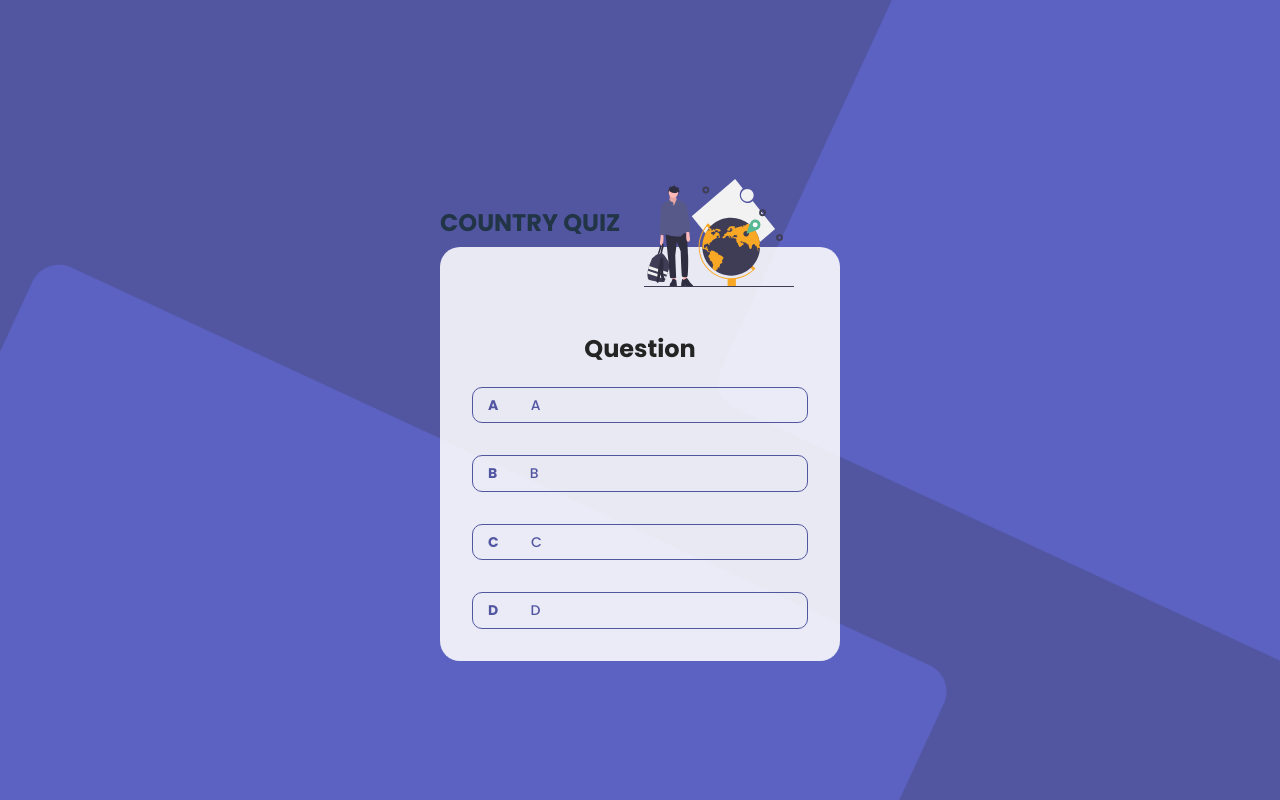
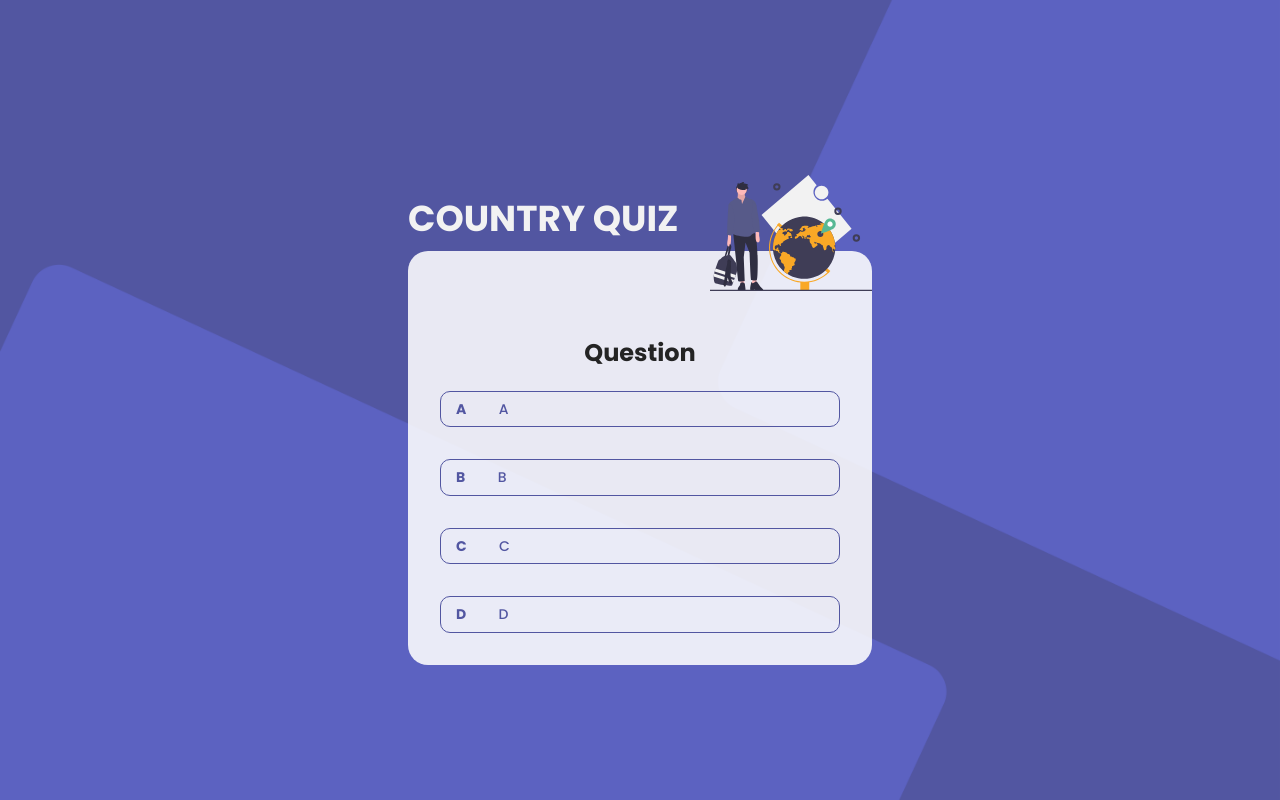
Before and after one commit to FranciscoCarvajal404/Country-game, a React (Vite) app: page / in a window 1280 px wide. Built offline with nearby package versions, Linux system fonts and the light colour scheme.

Commit message:
correcion estilo img

```diff
--- a/src/components/Question.jsx
+++ b/src/components/Question.jsx
@@ -7,23 +7,28 @@ import adventure from "../assets/adventure.svg"
 const BoxQ = styled(Box)`
 
     width: 100%;
-    max-width: 400px;
+    max-width: 464px;
 
     .title{
         display: flex;
+        justify-content: space-between;
+        align-items: flex-start;
+
+        position: relative;
+        top: 40px;
 
         h1{
-            font-size: 1.5rem;
-            font-weight: bold;
-            position: relative;
-            top: 55px;
+            color: #F2F2F2;
+            font-size: 1.55rem;
+            font-family: Poppins;
+            font-weight: 700;
+            text-transform: uppercase;
         }
 
         img{
-            width: 150px;
-            position: relative;
-            right: -6%;
-            top: 40px;
+            width: 10.125rem;
+            height: 7.25rem;
+            flex-shrink: 0;
         }
     }
 
@@ -47,8 +52,12 @@ const BoxQ = styled(Box)`
         gap: 32px;
     }
 
-    .active{
-
+    @media (width >= 1024px){
+        .title{
+            h1{
+                font-size: 2.25rem;
+            }
+        }
     }
 `
 
```
